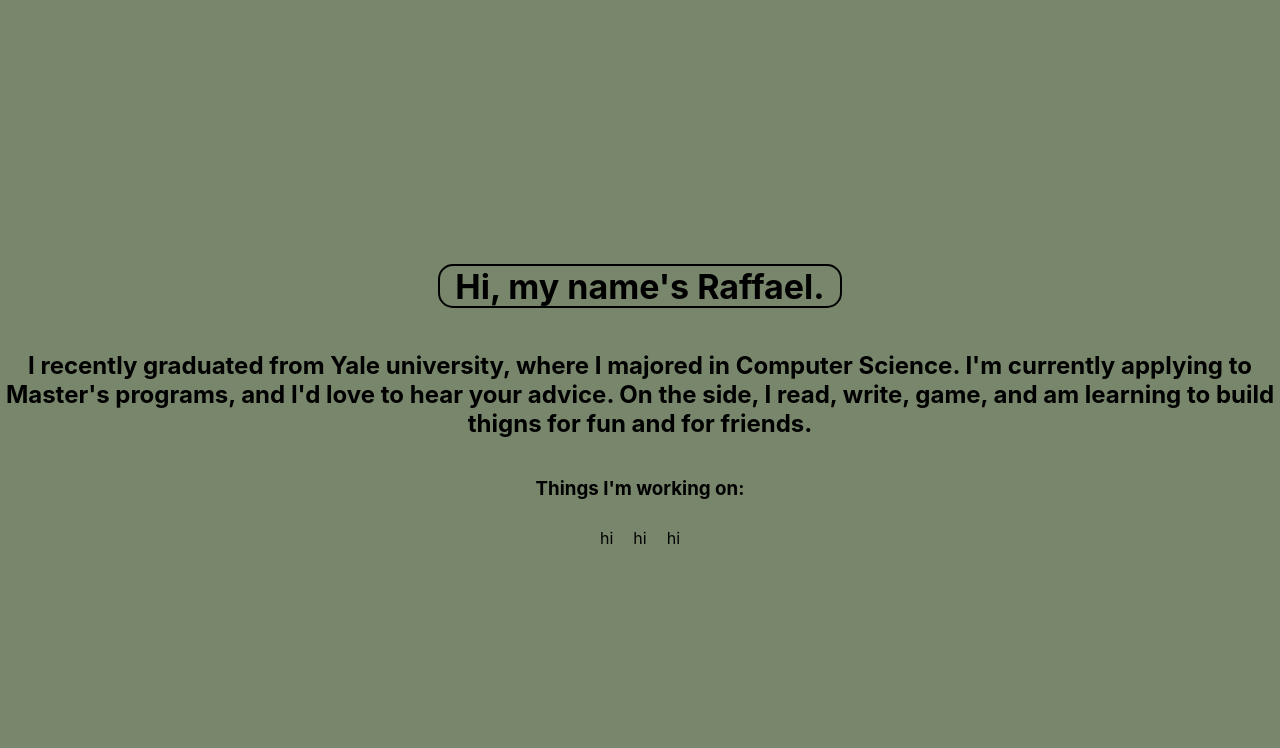
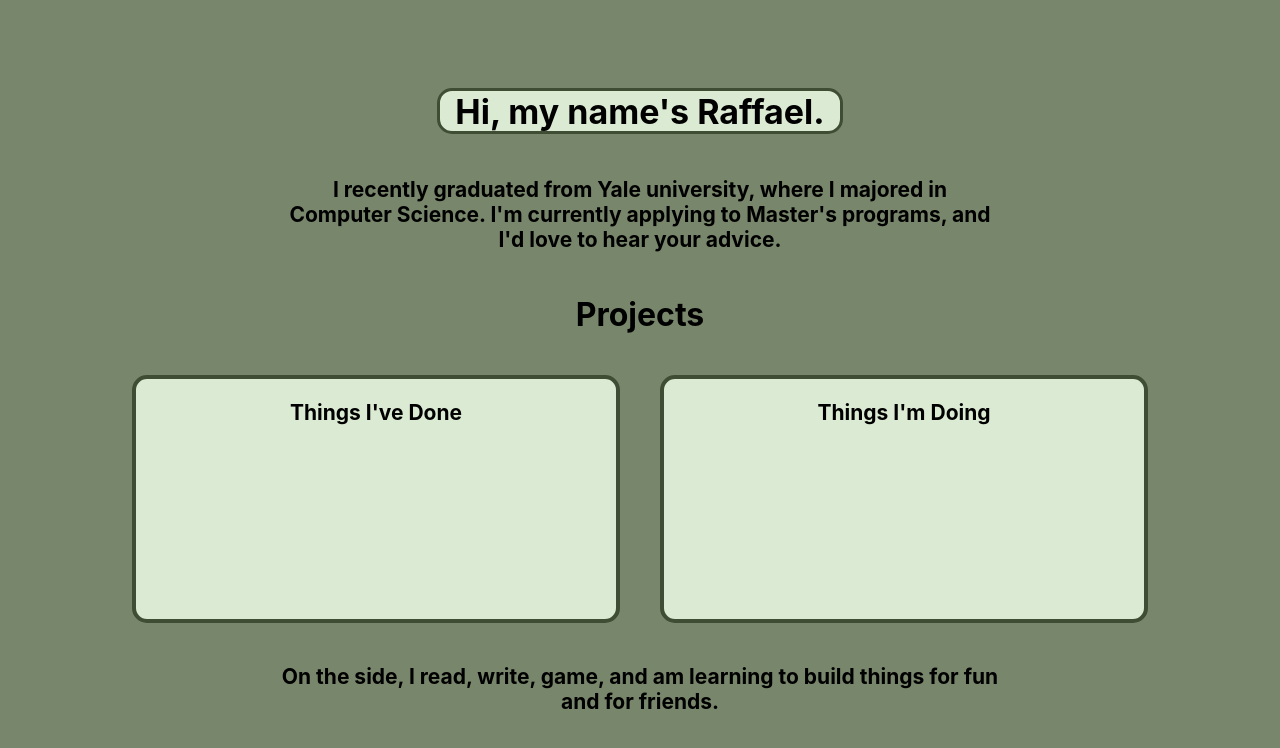
Before and after one commit to rafdkg/rafdkg.github.io, a React (Create React App) app in the folder personal-site/: page / in a window 1280 px wide. Shown: the top 748 px of the page. Built offline with nearby package versions, Linux system fonts and the light colour scheme.

Commit message:
homepage projects html/css

```diff
--- a/personal-site/src/App.css
+++ b/personal-site/src/App.css
@@ -3,9 +3,9 @@
   min-height: 100vh;
   display: flex;
   justify-content: center;
+  flex-direction: column;
   align-items: center;
   text-align: center;
-  flex-direction: column;
 }
 
 .NamePlate {
@@ -13,22 +13,54 @@
   font-size: calc(10px + 3vmin);
   width: 50vmin;
   height: 5vmin;
-  border: solid;
-  border-width: 2px;
+  border: solid 3px #3e4d34;
   border-radius: 15px;
+  background-color: #dbead2;
+  /* color: #3e4d34; */
 }
 
-.projects ul {
+.blurb {
+  min-width: 50vmin;
+  max-width: 90vmin;
+  font-weight: bold;
+  font-size: 21px;
+
+  /* text-align: center; */
+
+}
+
+.allProjects {
   display: flex;
+  flex-direction: row;
+}
+
+.pastProjects,
+.currentProjects {
+  border: solid 4px #3e4d34;
+  border-radius: 15px;
+  background-color: #dbead2;
+  margin: 20px;
+  width: 60vmin;
+  max-width: 40vw;
+  min-height: 30vmin;
+  /* flex-direction: column; */
+}
+
+.allProjects ul {
+  display: flex;
+  /* flex-direction: column; */
   list-style-type: None;
   justify-content: center;
   align-items: center;
   margin: 0;
   padding: 0;
+
 }
 
-.projects li {
+.allProjects li {
   margin: 10px;
+  background-color: pink;
+  border: solid 2px red;
 }
 
 .App-logo {
--- a/personal-site/src/App.js
+++ b/personal-site/src/App.js
@@ -6,36 +6,30 @@
     <div className='App'>
       <h1 className='NamePlate'>Hi, my name's Raffael.</h1>
 
-      <h2>I recently graduated from Yale university, where I majored in Computer Science. I'm currently applying to Master's programs, and I'd love to hear your advice. On the side, I read, write, game, and am learning to build thigns for fun and for friends.</h2>
+      <p className="blurb">I recently graduated from Yale university, where I majored in Computer Science. I'm currently applying to Master's programs, and I'd love to hear your advice.</p>
 
-      <div>
-        <h3> Things I'm working on:</h3>
-        <div className="projects">
-          <ul>
-            <li>hi</li>
-            <li>hi</li>
-            <li>hi</li>
-          </ul>
+      <div className="Projects">
+        <h1> Projects</h1>
+        <div className="allProjects">
+          <div className="pastProjects">
+            <p className="blurb">Things I've Done</p>
+            {/* <ul>
+              <li>
+
+              </li>
+              <li>two</li>
+              <li>three</li>
+            </ul> */}
+          </div>
+          <div className="currentProjects">
+            <p className="blurb">Things I'm Doing</p>
+          </div>
         </div>
+
       </div>
+      <p className="blurb"> On the side, I read, write, game, and am learning to build things for fun and for friends.</p>
 
     </div>
-    // <div className="App">
-    //   <header className="App-header">
-    //     <img src={logo} className="App-logo" alt="logo" />
-    //     <p>
-    //       Edit <code>src/App.js</code> and save to reload.
-    //     </p>
-    //     <a
-    //       className="App-link"
-    //       href="https://reactjs.org"
-    //       target="_blank"
-    //       rel="noopener noreferrer"
-    //     >
-    //       Learn React
-    //     </a>
-    //   </header>
-    // </div>
   );
 }
 
```
